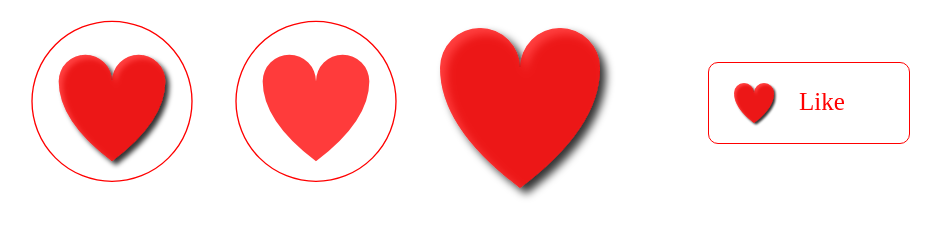
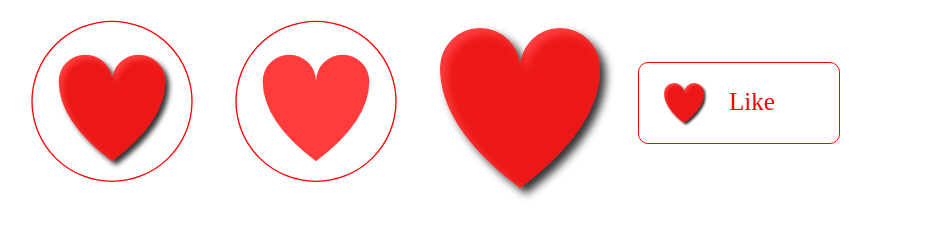
Before and after one commit to smihaylov1986/beatingHeart, a plain HTML site: page index.html in a window 1280 px wide. Shown: the whole page, without its empty margins (0-942 px from the left). Drawn offline with Linux system fonts and the light colour scheme.

Commit message:
Update styles.css

```diff
--- a/styles.css
+++ b/styles.css
@@ -18,7 +18,7 @@ width : 0px;
 }
 .button {
   position : relative;
-  left : 700px;
+  left : 630px;
   top : -150px;
   border : 1px solid red;
   border-radius : 10px;
```
